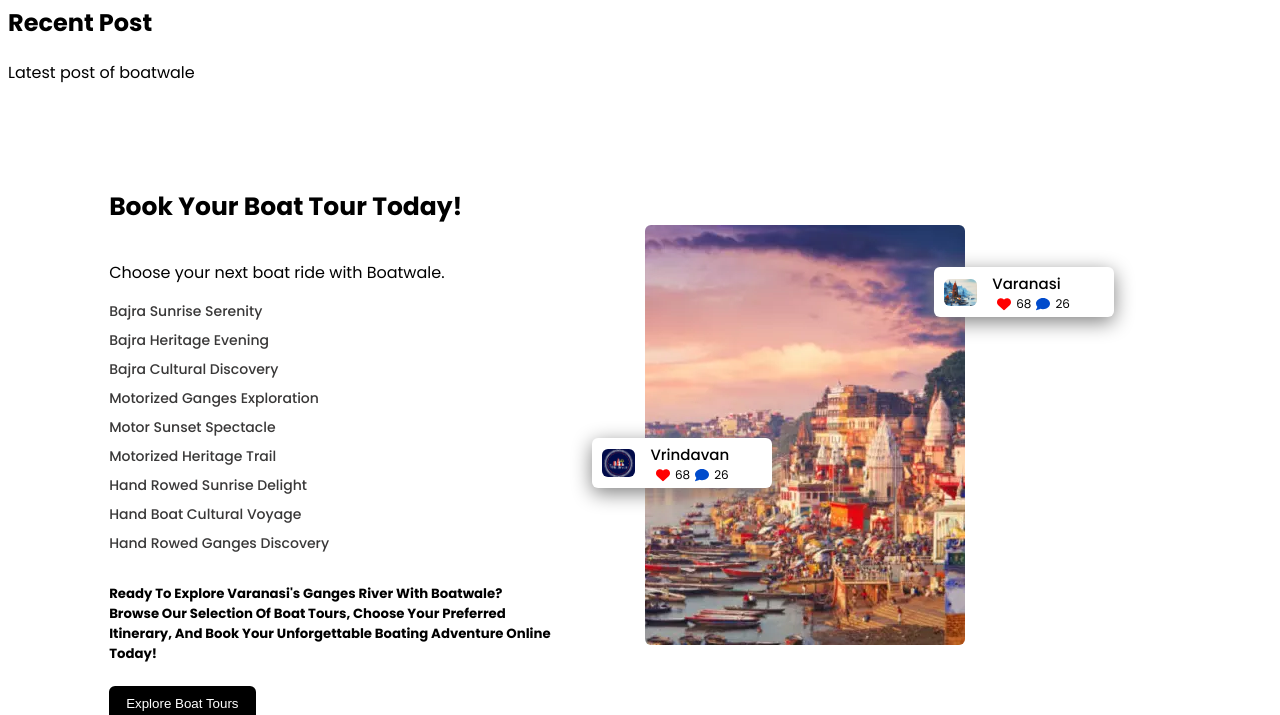
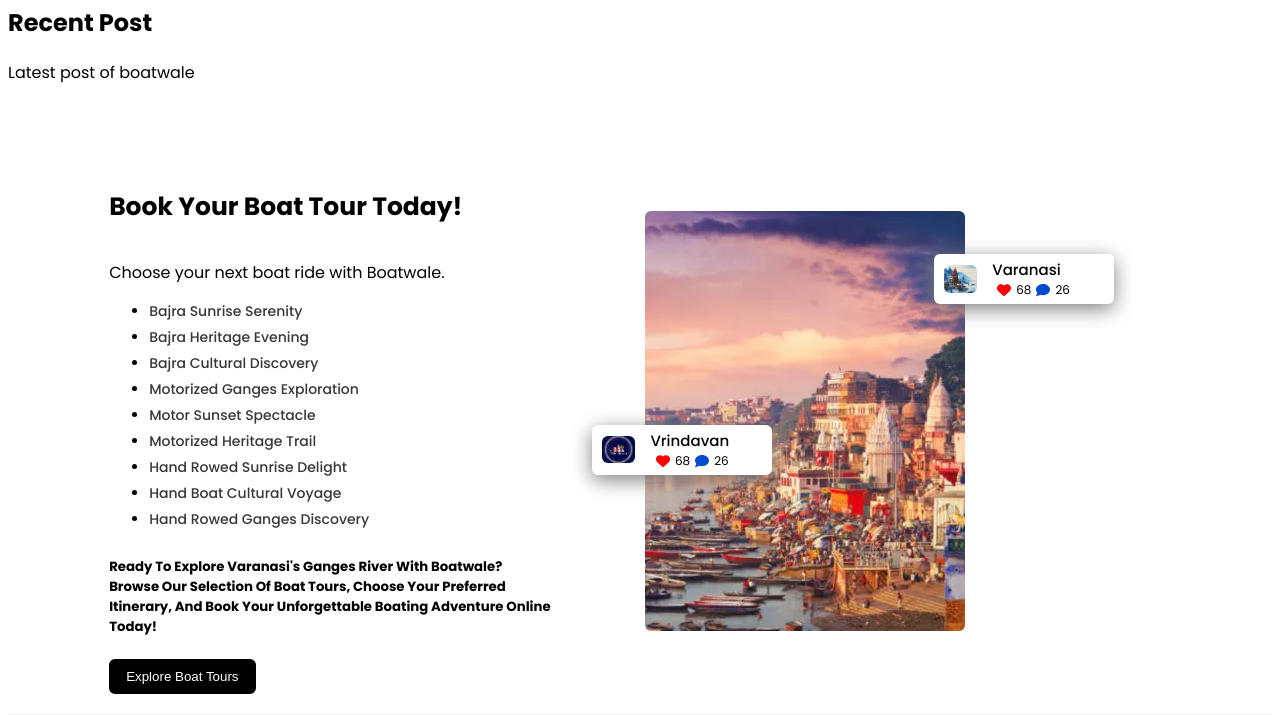
Before and after one commit to abhishekdubey1412/boatwale, a Django app: page / in a window 1280 px wide. Shown: the part 2190-2905 px from the top of the page. Run offline with Django 5.2, Linux system fonts and the light colour scheme; data comes from the database, SQL or seed files in the repository; some libraries are stand-ins or nearby versions.

Commit message:
working on destination

```diff
--- a/static/css/home.css
+++ b/static/css/home.css
@@ -184,15 +184,8 @@
     font-size: 25px;
 }
 
-.destination .des_bx ul{
-    padding: 0;
-    flex-direction: column;
-    gap: 2px;
-}
-
 .destination .des_bx li{
-    list-style-type: none;
-    padding: 0px 0px 8px 0px;
+    padding: 0px 0px 5px 0px;
     font-size: 14px;
     font-weight: 500;
 }
```
